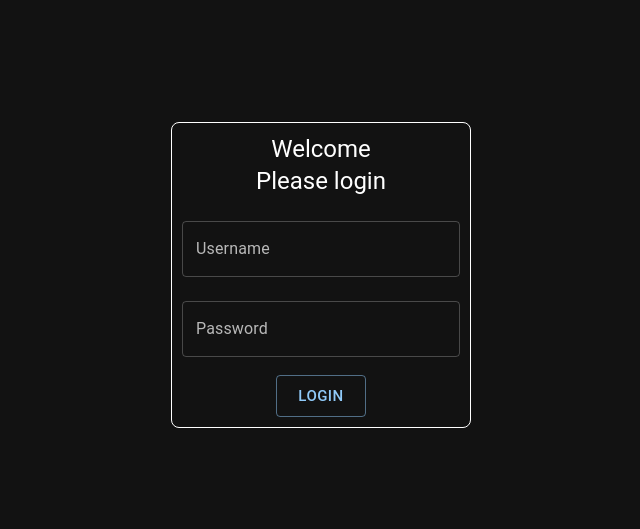
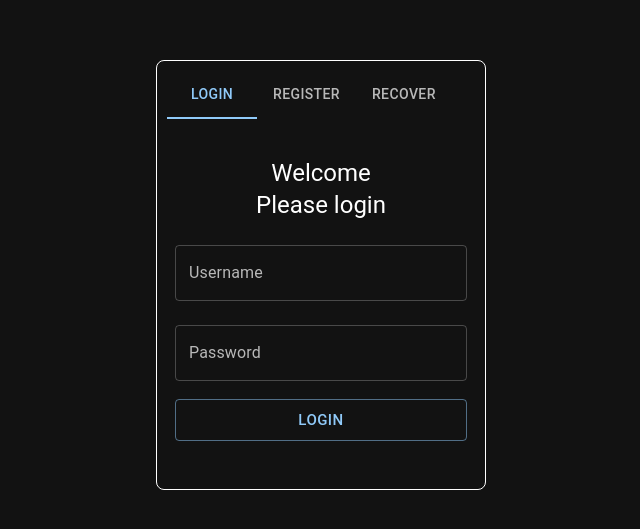
Before and after one commit to Hackmeat/GoProject, a Next.js app in the folder frontend/: page / in a window 1280 px wide. Shown: the part 125-654 px from the top of the page, without its empty margins (319-959 px from the left). Built offline with nearby package versions, Linux system fonts and the light colour scheme.

Commit message:
[PROJ-8]

```diff
--- a/frontend/src/app/login/login.js
+++ b/frontend/src/app/login/login.js
@@ -3,16 +3,104 @@ import Box from '@mui/material/Box';
 import TextField from '@mui/material/TextField';
 import Typography from '@mui/material/Typography';
 import Button from '@mui/material/Button';
+import Tabs from '@mui/material/Tabs';
+import Tab from '@mui/material/Tab';
 
 const commonStyles = {
     bgcolor: 'background.paper',
     border: 1,
 };
 
-export default function Login() {
+function a11yProps(index) {
+    return {
+        id: `simple-tab-${index}`,
+        'aria-controls': `simple-tabpanel-${index}`,
+    };
+}
+
+function TabPanel(props) {
+    const { children, value, index, ...other } = props;
 
     const [username, setUsername] = useState('');
     const [password, setPassword] = useState('');
+
+
+
+    const handleChangeUsername = (event) => {
+        setUsername(event.target.value);
+    };
+
+    const handleChangePassword = (event) => {
+        setPassword(event.target.value);
+    };
+
+    function submit() {
+        console.log(username, password);
+    }
+
+    return (
+        <div
+            role="tabpanel"
+            hidden={value !== index}
+            id={`simple-tabpanel-${index}`}
+            aria-labelledby={`simple-tab-${index}`}
+            {...other}
+        >
+            {value === index && (
+                <Box
+                    justifyContent="center"
+                    display="flex"
+                    flexDirection="column"
+                    height="360px"
+                    sx={{ p: 1 }}>
+                    <Typography variant="h5" gutterBottom align='center' margin="0">
+                        Welcome
+                    </Typography>
+                    <Typography variant="h5" gutterBottom align='center'>
+                        Please {props.kind}
+                    </Typography>
+                    <TextField
+                        margin='normal'
+                        id="outlined-username"
+                        label="Username"
+                        value={username}
+                        onChange={handleChangeUsername}
+                    />
+                    <TextField
+                        margin='normal'
+                        id="outlined-password"
+                        type={"password"}
+                        label="Password"
+                        value={password}
+                        onChange={handleChangePassword}
+                    />
+                    {children}
+                    <Box
+                        display="flex"
+                        justifyContent="space-around"
+                        marginTop="10px"
+                        flexDirection="column"
+                    >
+                        <Button variant="outlined" size="large" onClick={() => submit()}>{props.kind}</Button>
+                    </Box>
+                </Box>
+            )}
+        </div>
+    );
+}
+
+export default function Login() {
+
+    const [value, setValue] = useState(0);
+
+    const handleChange = (event, newValue) => {
+        setValue(newValue);
+    };
+
+    const [username, setUsername] = useState('');
+    const [password, setPassword] = useState('');
+
+
 
     const handleChangeUsername = (event) => {
         setUsername(event.target.value);
@@ -31,23 +119,33 @@ export default function Login() {
             display="flex"
             flexDirection="column"
             justifyContent="space-around"
-            width="300px"
+            width="330px"
         >
             <Box></Box>
             <Box
                 display="flex"
                 flexDirection="column"
                 padding="10px"
+                justifyContent="center"
                 sx={{
                     borderRadius: 2,
                     ...commonStyles, borderColor: 'text.primary'
                 }}
             >
+                <Tabs value={value} onChange={handleChange} aria-label="basic tabs example">
+                    <Tab label="Login" {...a11yProps(0)} />
+                    <Tab label="Register" {...a11yProps(1)} />
+                    <Tab label="Recover" {...a11yProps(1)} />
+                </Tabs>
+                <TabPanel value={value} index={0} kind={"login"}>
+
+                </TabPanel>
+                <TabPanel value={value} index={1}>
                     <Typography variant="h5" gutterBottom align='center' margin="0">
                         Welcome
                     </Typography>
                     <Typography variant="h5" gutterBottom align='center'>
-                    Please login
+                        Please Register
                     </Typography>
                     <TextField
                         margin='normal'
@@ -68,9 +166,12 @@ export default function Login() {
                         display="flex"
                         justifyContent="space-around"
                         marginTop="10px"
+                        flexDirection="column"
                     >
                         <Button variant="outlined" size="large" onClick={() => submitLogin()}>Login</Button>
                     </Box>
+                </TabPanel>
+                <TabPanel value={value} index={2}></TabPanel>
             </Box>
             <Box></Box>
         </Box>
```
Also changed, not shown: 1 other file (tests, documents, lock files or other folders). Lines whose indentation alone changed are shown as unchanged.
